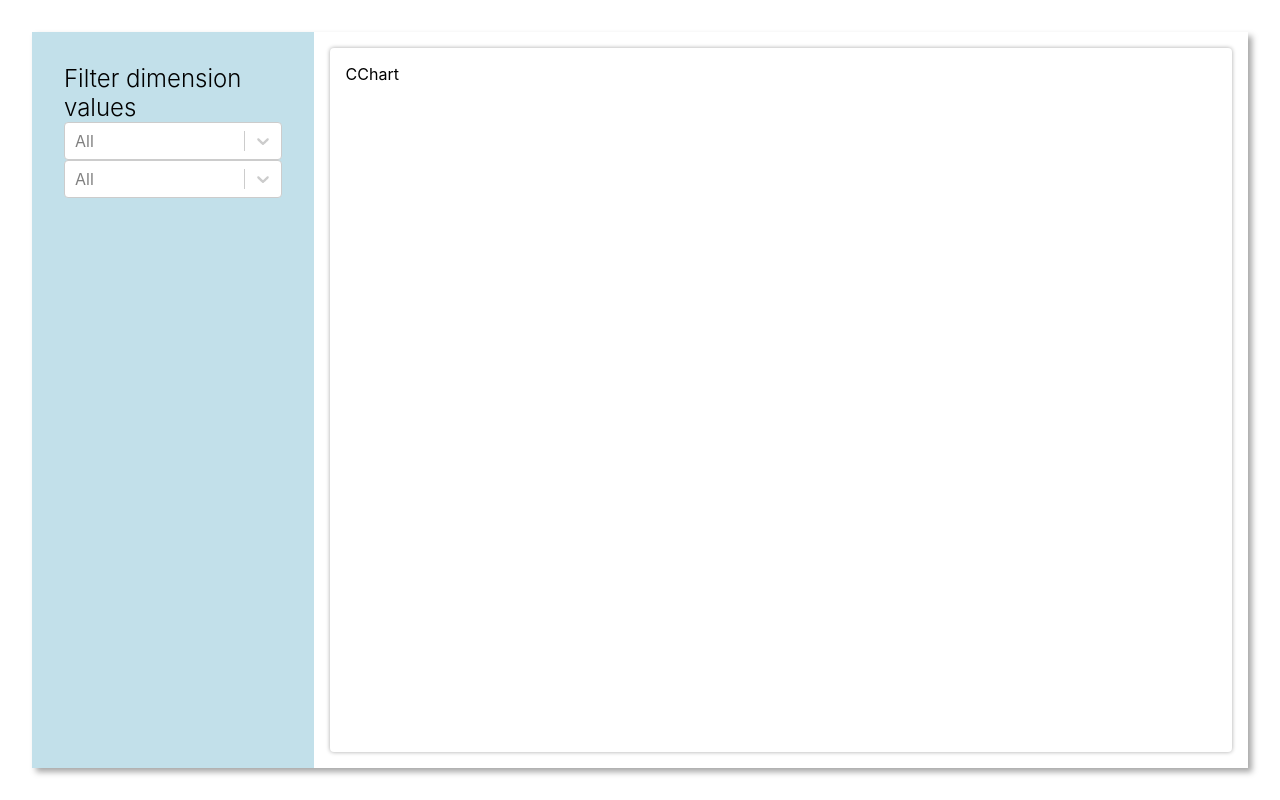
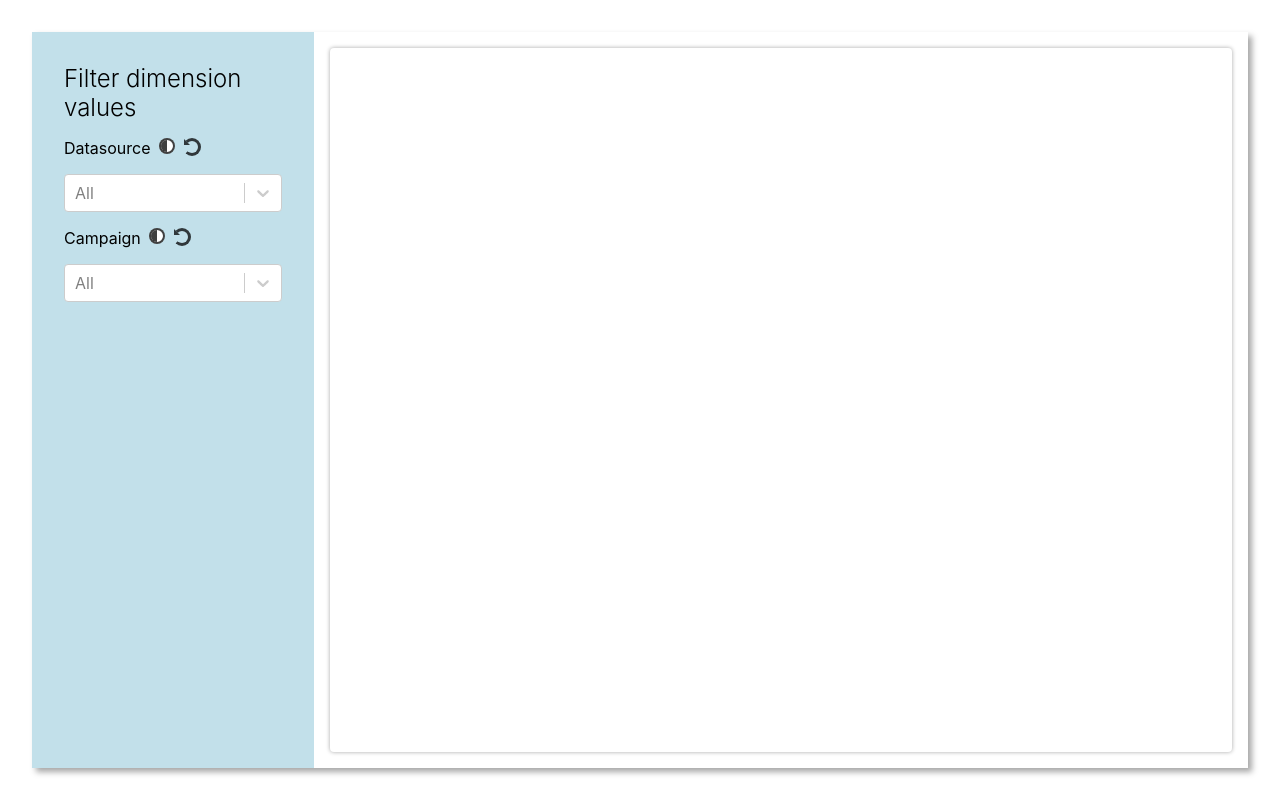
Before and after one commit to dzsoltdev/adverity-coding-challenge, a React (Create React App) app: page / in a window 1280 px wide. Built offline with nearby package versions, Linux system fonts and the light colour scheme; no server answers.

Commit message:
Add filter design

```diff
--- a/src/components/ChartWrapper.tsx
+++ b/src/components/ChartWrapper.tsx
@@ -1,5 +1,9 @@
 import React from "react";
 
-export default () => {
-  return <div className={'chart-wrapper'}>CChart</div>
+export default (props: any) => {
+  const {data}= props;
+
+  return <div className={'chart-wrapper'}>
+
+  </div>
 };
--- /dev/null
+++ b/src/components/CircleSign.tsx
@@ -0,0 +1,5 @@
+import React from "react";
+
+export default () => {
+  return <span className={'circle'}><span className={'fill'}/></span>
+};
--- a/src/components/FilterWrapper.tsx
+++ b/src/components/FilterWrapper.tsx
@@ -2,6 +2,9 @@ import React, {useEffect, useState} from "react";
 import {useSelector} from "react-redux";
 import {useFilterContext} from "../utilities/filterContext";
 import {uniqBy} from 'lodash';
+
+import CircleSign from "./CircleSign";
+import RefreshSign from "./RefreshSign";
 
 import Select from 'react-select';
 
@@ -30,12 +33,16 @@ export default () => {
     setSelectedCampaigns(selectedOptions);
   }
 
-  console.log(availableCampaigns, availableDataSources)
-
   return <div className={'filter-wrapper'}>
     <header>
       Filter dimension values
     </header>
+    <div className={'filter'}>
+      <span className={'label'}>
+        <label>Datasource</label>
+        <CircleSign />
+        <RefreshSign />
+      </span>
       <Select value={selectedDataSources}
               options={availableDataSources}
               onChange={handleSelectedDataSourceChange}
@@ -44,6 +51,13 @@ export default () => {
               isMulti
               isSearchable
       />
+    </div>
+    <div className={'filter'}>
+      <span className={'label'}>
+        <label>Campaign</label>
+        <CircleSign />
+        <RefreshSign />
+      </span>
       <Select value={selectedCampaigns}
               options={availableCampaigns}
               onChange={handleSelectedCampaignChange}
@@ -53,4 +67,5 @@ export default () => {
               isSearchable
       />
     </div>
+  </div>
 };
--- /dev/null
+++ b/src/components/RefreshSign.tsx
@@ -0,0 +1,5 @@
+import React from "react";
+
+export default () => {
+  return <span className={'refresh'} />
+};
--- a/src/pages/DashboardPage.tsx
+++ b/src/pages/DashboardPage.tsx
@@ -36,7 +36,7 @@ export default () => {
   }}>
     <div className={'dashboard'}>
       <FilterWrapper />
-      <ChartWrapper />
+      <ChartWrapper data={filteredData} />
     </div>
   </FilterContext.Provider>
 };
--- /dev/null
+++ b/src/style/circleSign.scss
@@ -0,0 +1,17 @@
+.circle {
+  display: block;
+  border-radius: 50%;
+  height: 12px;
+  width: 12px;
+  background-color: white;
+  border: 2px solid rgba(0, 0, 0, 0.75);
+
+  .fill {
+    display: block;
+    border-top-left-radius: 6px;
+    border-bottom-left-radius: 6px;
+    background-color: rgba(0, 0, 0, 0.75);
+    width: 50%;
+    height: 100%;
+  }
+}
--- a/src/style/filters.scss
+++ b/src/style/filters.scss
@@ -1,3 +1,6 @@
+@import "circleSign";
+@import "refreshSign";
+
 .filter-wrapper {
   flex: 1;
   background-color: #c2e0ea;
@@ -7,4 +10,16 @@
     font-size: 24px;
     font-weight: 300;
   }
+
+  .filter {
+    margin: 16px 0;
+    .label {
+      display: flex;
+      margin-bottom: 16px;
+
+      > *:not(:last-child) {
+        margin-right: 8px;
+      }
+    }
+  }
 }
--- /dev/null
+++ b/src/style/refreshSign.scss
@@ -0,0 +1,23 @@
+.refresh {
+  position: relative;
+  display: block;
+  width: 12px;
+  height: 12px;
+
+  border: 3px solid rgba(0, 0, 0, 0.75);
+  border-radius: 50%;
+  border-left-color: transparent;
+
+  &::after {
+    content: "";
+    position: absolute;
+
+    border: 6px solid #ffffff;
+    top: -2px;
+    left: -2px;
+    border-bottom-color: rgba(0, 0, 0, 0.75);
+    border-top-width: 0;
+    border-left-width: 0;
+    border-right-color: transparent;
+  }
+}
```
Also changed, not shown: 1 other file (tests, documents, lock files or other folders). Lines whose indentation alone changed are shown as unchanged.
